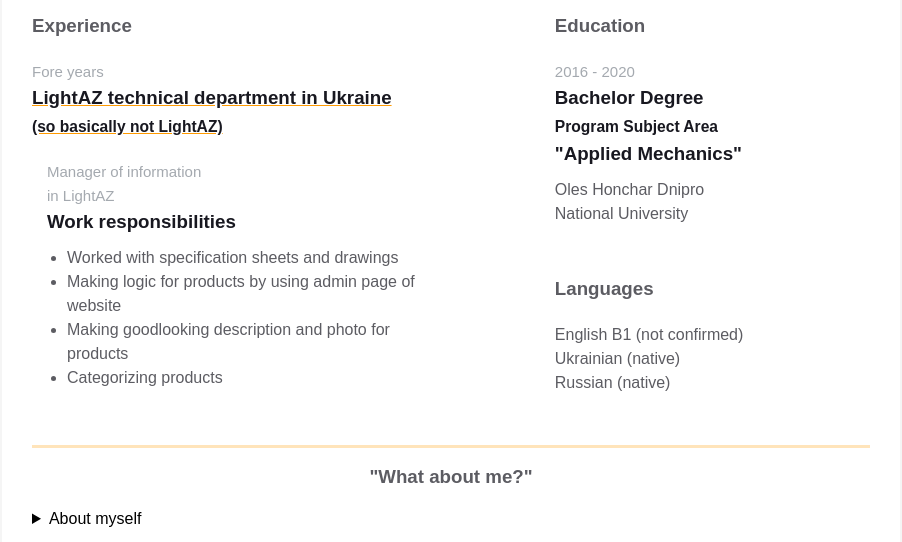
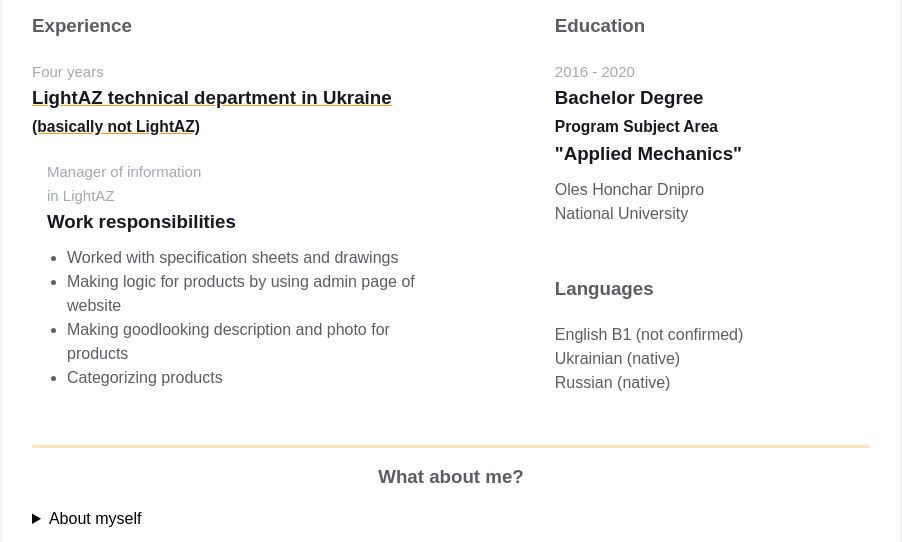
Before and after one commit to Zerrkal/homepage, a plain HTML site: page index.html in a window 1280 px wide. Shown: the part 561-1103 px from the top of the page, without its empty margins (189-1091 px from the left). Drawn offline with Linux system fonts and the light colour scheme.

Commit message:
Fixed typo

```diff
--- a/index.html
+++ b/index.html
@@ -123,9 +123,9 @@
                     <h3 class="experiences__header">Experience</h3>
                     <div class="experiences__company">
                       <div class="experiences__company-header">
-                        <span class="experiences__company-header-durability">Fore years</span>
+                        <span class="experiences__company-header-durability">Four years</span>
                         <h3 class="experiences__company-header-name">LightAZ technical department in Ukraine<br>
-                            <small>(so basically not LightAZ)</small></h3>
+                            <small>(basically not LightAZ)</small></h3>
                       </div>
 
                       <div class="experiences__company-project">
@@ -172,7 +172,7 @@
               </div>
             </div>
             <div class="resume__block">
-              <h3 class="timeline-info__header">"What about me?"</h3>
+              <h3 class="timeline-info__header">What about me?</h3>
               <details class="spoiler">
                 <summary>
                   About myself
```
